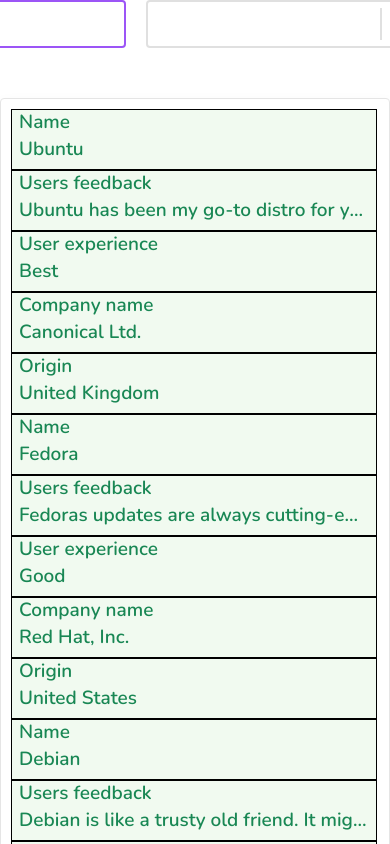
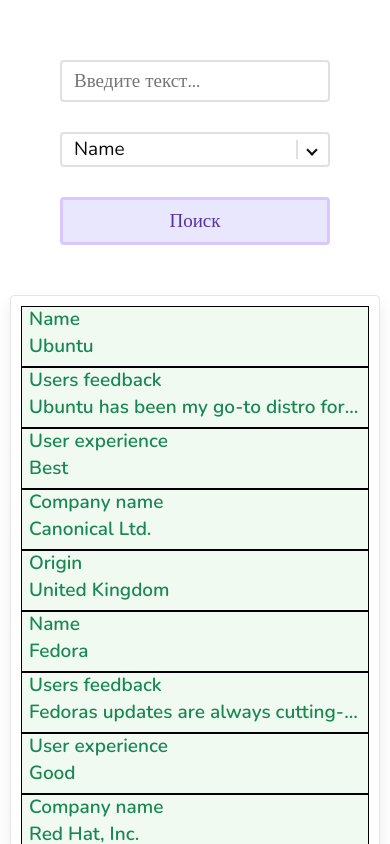
Before and after one commit to VitrivDolkom/shift-lab-autumn-2023, a React (Vite) app: page / in a window 390 px wide. Shown: the top 844 px of the page. Built offline with nearby package versions, Linux system fonts and the light colour scheme.

Commit message:
adaptive
search form adaptive

```diff
--- a/src/App/styles/style.css
+++ b/src/App/styles/style.css
@@ -13,6 +13,7 @@
   justify-content: center;
   overflow-y: hidden;
   transition: all .3s linear;
+  padding: 10px;
 }
 
 .box {
--- a/src/components/DistrosSearch/DistrosSearch.tsx
+++ b/src/components/DistrosSearch/DistrosSearch.tsx
@@ -1,7 +1,7 @@
 import classNames from 'classnames/bind'
 import React from 'react'
 import { SubmitHandler, useForm } from 'react-hook-form'
-import { Select, SelectOption } from '../'
+import { Select } from '../'
 import s from './style.module.css'
 
 const cx = classNames.bind(s)
@@ -16,17 +16,33 @@
 type SearchForm = TableSearchDto
 
 export const DistrosSearch = ({ onSubmit, headers, searchInfo, searchLoading }: SearchFieldProps) => {
-  const [currentOption, setCurrentOption] = React.useState<SelectOption | undefined>()
-  const { register, handleSubmit } = useForm<SearchForm>()
+  const [currentOption, setCurrentOption] = React.useState(headers[0])
+  const {
+    register,
+    handleSubmit,
+    formState: { errors }
+  } = useForm<SearchForm>()
   const onSearchSubmit: SubmitHandler<SearchForm> = (values) => {
-    values.header = currentOption || ''
+    values.header = currentOption
     onSubmit(values)
   }
 
   return (
     <div className={s.wrapper}>
       <form className={s.form} onSubmit={handleSubmit(onSearchSubmit)}>
-        <input type="text" {...register('search')} className="input t5" placeholder="Введите текст..." />
+        <div className={s.inputWrapper}>
+          <input
+            type="text"
+            {...register('search', { required: true })}
+            className="input t5"
+            placeholder="Введите текст..."
+          />
+          {!searchLoading && (
+            <p className={cx({ searchInfo: true, t4: true, error: !!errors.search })}>
+              {!!errors.search ? 'Заполните поле' : searchInfo}
+            </p>
+          )}
+        </div>
         <Select
           options={headers}
           currentOption={currentOption}
@@ -36,7 +52,6 @@
           {searchLoading && <span className="loader"></span>}
           {!searchLoading && 'Поиск'}
         </button>
-        {!searchLoading && <p className={cx({ searchInfo: true, t4: true })}>{searchInfo}</p>}
       </form>
     </div>
   )
--- a/src/components/DistrosSearch/style.module.css
+++ b/src/components/DistrosSearch/style.module.css
@@ -1,18 +1,36 @@
 .wrapper {
+  margin-top: 50px;
   display: flex;
   justify-content: center;
   align-items: center;
 }
 
 .form {
-  position: relative;
   display: flex;
   gap: 20px;
 }
 
 .searchInfo {
   position: absolute;
-  top: 100%;
-  margin-top: 5px;
-  left: 10px;
+  margin-top: 4px;
+  margin-left: 4px;
 }
+
+.searchInfo.error {
+  color: var(--danger-primary);
+}
+
+.inputWrapper {
+  position: relative;
+}
+
+.inputWrapper input {
+  height: 100%;
+}
+
+@media screen and (max-width: 768px) {
+  .form {
+    flex-direction: column;
+    gap: 30px;
+  }
+}
--- a/src/components/DistrosTableRow/style.module.css
+++ b/src/components/DistrosTableRow/style.module.css
@@ -57,7 +57,6 @@
   }
 
   .cell {
-    width: 95%;
     padding-top: 30px;
     color: var(--success-primary);
     background-color: var(--success-bg);
--- a/src/components/Select/Select.tsx
+++ b/src/components/Select/Select.tsx
@@ -16,7 +16,7 @@
   const { isOpen, setClose, toggleOpen } = useOpenClose()
 
   return (
-    <div className={s.wrapper} tabIndex={0} onBlur={setClose} onClick={toggleOpen}>
+    <div className={cx({ wrapper: true, t5: true })} tabIndex={0} onBlur={setClose} onClick={toggleOpen}>
       <span className={s.currentOption}>{currentOption}</span>
       <div className={s.divider}></div>
       <div className={cx({ caret: true, up: isOpen })}></div>
--- a/src/components/Select/style.module.css
+++ b/src/components/Select/style.module.css
@@ -1,5 +1,6 @@
 .wrapper {
-  width: 240px;
+  min-width: 240px;
+  max-width: 300px;
   position: relative;
   padding: 6px 12px;
   border-radius: 4px;
--- a/src/index.css
+++ b/src/index.css
@@ -3,140 +3,113 @@
 @import './App/styles/fonts.css';
 @import './App/styles/mixin.css';
 
+* {
+  padding: 0;
+  margin: 0;
+  border: 0;
+}
+
+*,
+*:before,
+*:after {
+  -moz-box-sizing: border-box;
+  -webkit-box-sizing: border-box;
+  box-sizing: border-box;
+}
+
+:focus,
+:active {
+  outline: none;
+}
+
+a:focus,
+a:active {
+  outline: none;
+}
+
+nav,
+footer,
+header,
+aside {
+  display: block;
+}
+
 html,
-body,
-div,
-span,
-applet,
-object,
-iframe,
+body {
+  height: 100%;
+  width: 100%;
+  font-size: 100%;
+  line-height: 1;
+  font-size: 14px;
+  -ms-text-size-adjust: 100%;
+  -moz-text-size-adjust: 100%;
+  -webkit-text-size-adjust: 100%;
+}
+
+input,
+button,
+textarea {
+  font-family: inherit;
+  outline: none;
+}
+
+input::-ms-clear {
+  display: none;
+}
+
+button {
+  cursor: pointer;
+}
+
+button::-moz-focus-inner {
+  padding: 0;
+  border: 0;
+}
+
+a,
+a:visited {
+  text-decoration: none;
+}
+
+a:hover {
+  text-decoration: none;
+}
+
+ul li {
+  list-style: none;
+}
+
+img {
+  vertical-align: top;
+}
+
 h1,
 h2,
 h3,
 h4,
 h5,
-h6,
-p,
-blockquote,
-pre,
-a,
-abbr,
-acronym,
-address,
-big,
-cite,
-code,
-del,
-dfn,
-em,
-img,
-ins,
-kbd,
-q,
-s,
-samp,
-small,
-strike,
-strong,
-sub,
-sup,
-tt,
-var,
-b,
-u,
-i,
-center,
-dl,
-dt,
-dd,
-ol,
-ul,
-li,
-fieldset,
-form,
-label,
-legend,
-table,
-caption,
-tbody,
-tfoot,
-thead,
-tr,
-th,
-td,
-article,
-aside,
-canvas,
-details,
-embed,
-figure,
-figcaption,
-footer,
-header,
-hgroup,
-menu,
-nav,
-output,
-ruby,
-section,
-summary,
-time,
-mark,
-audio,
-video {
-  margin: 0;
+h6 {
+  font-size: inherit;
+  font-weight: 400;
+}
+
+input:focus,
+input:active,
+button:focus,
+button:active {
+  outline: none;
+}
+
+button::-moz-focus-inner {
   padding: 0;
   border: 0;
-  font-size: 100%;
-  font: inherit;
-  vertical-align: baseline;
-}
-
-/* HTML5 display-role reset for older browsers */
-article,
-aside,
-details,
-figcaption,
-figure,
-footer,
-header,
-hgroup,
-menu,
-nav,
-section {
-  display: block;
-}
-
-body {
-  line-height: 1;
-}
-
-ol,
-ul {
-  list-style: none;
-}
-
-blockquote,
-q {
-  quotes: none;
-}
-
-blockquote:before,
-blockquote:after,
-q:before,
-q:after {
-  content: '';
-  content: none;
-}
-
-table {
-  border-collapse: collapse;
-  border-spacing: 0;
 }
 
 button,
-input,
-textarea {
-  font-family: inherit;
-  outline: none;
+input[type='submit'] {
+  display: inline-block;
+  box-shadow: none;
+  background-color: transparent;
+  background: none;
+  cursor: pointer;
 }
```
